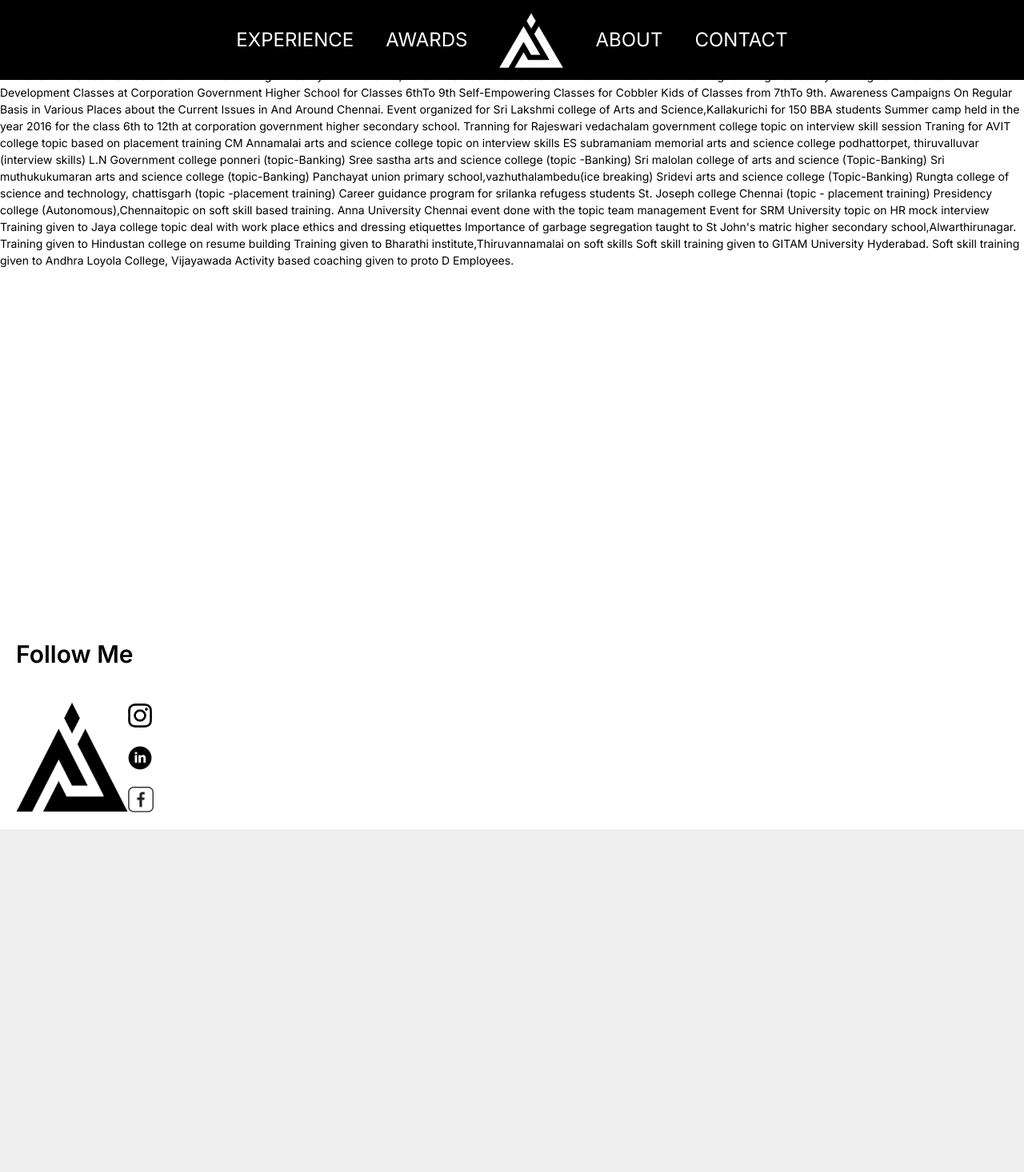
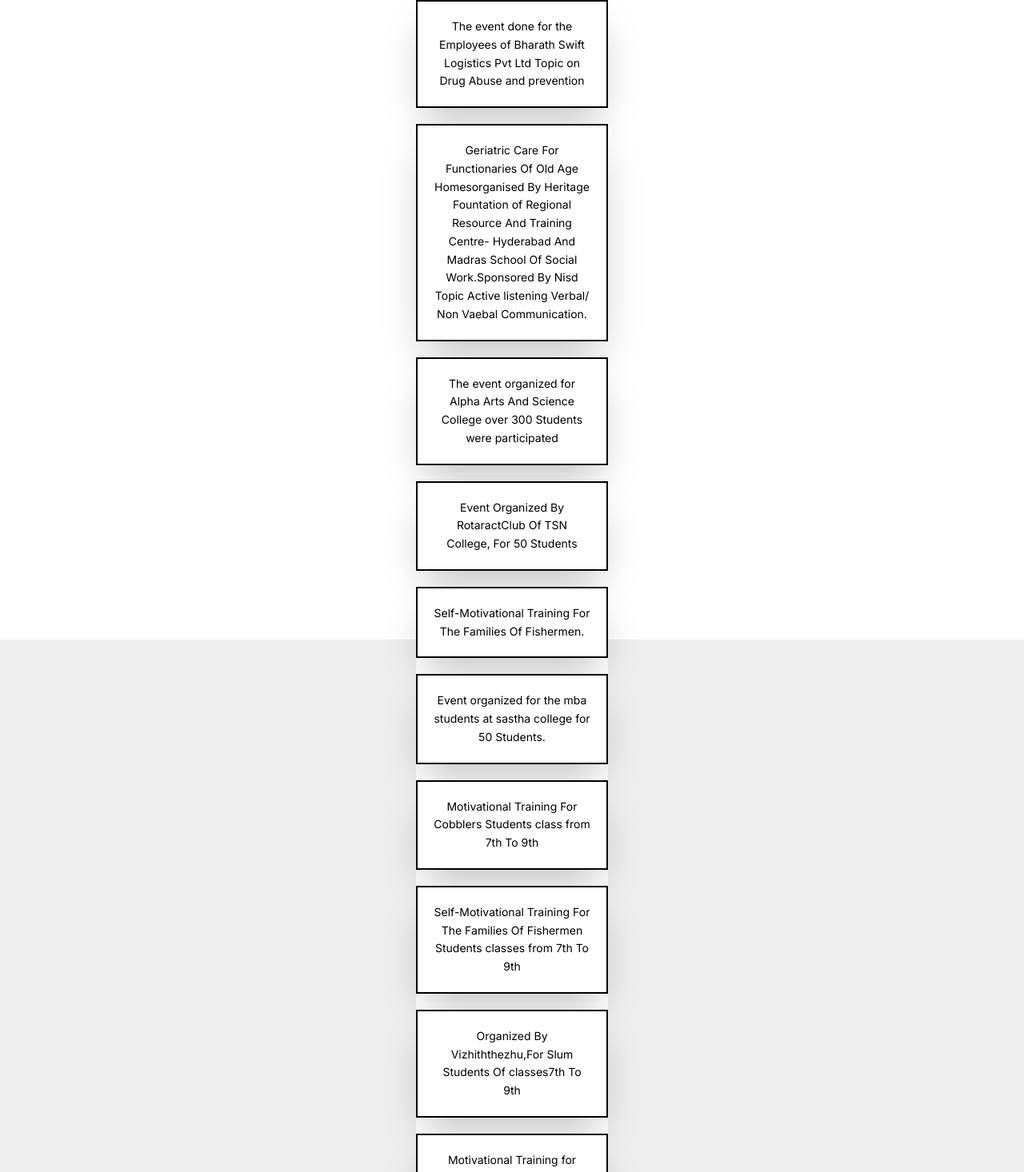
Before and after one commit to santhosh2852/ajaypradeep-portfolio, a Next.js app: page /ExperiencePage in a window 1280 px wide. Shown: the top 1466 px of the page at 80% size. Before the commit the page ends 1037 px from the top, so only its background shows below. Built offline with nearby package versions, Linux system fonts and the light colour scheme.

Commit message:
removed FollowMe.jsx

```diff
--- a/app/AboutUs/page.jsx
+++ b/app/AboutUs/page.jsx
@@ -9,14 +9,13 @@
 import { Pagination, Navigation } from 'swiper/modules';
 import CountUp from 'react-countup';
 import NavBar from '../NavBar/page';
-import FollowMe from '@/components/FollowMe';
 const AboutUs = () => {
     const verticalVariants = {
         hidden: { opacity: 0, y: -50 }, // Initial state: hidden, moved up 50px
         visible: { opacity: 1, y: 0, transition: { duration: 1 } }, // Visible state: fully visible, at the original y position
       };
   return (
-    <div className='w-screen overflow-x-hidden select-none bg-cover bg-white'>
+    <div className='w-screen overflow-x-hidden select-none bg-cover bg-white pb-60'>
         <NavBar/>
     <div className=''>
         <div className='pt-10 mx-auto'><br/><br/><br/><br/><br/><br/>
@@ -92,7 +91,6 @@
             </Swiper>
             </motion.div>
     </div>
-    <FollowMe/>
     </div>
   )
 }
--- a/app/AboutUs/styles.css
+++ b/app/AboutUs/styles.css
@@ -8,7 +8,7 @@
   }
 
   body {
-    background: #eee;
+    /* background: #eee; */
     font-family: Helvetica Neue, Helvetica, Arial, sans-serif;
     font-size: 14px;
     color: #000;
--- a/app/AwardPage/page.jsx
+++ b/app/AwardPage/page.jsx
@@ -2,7 +2,6 @@
 import React from 'react'
 import { motion } from "framer-motion"
 import NavBar from '../NavBar/page'
-import FollowMe from '@/components/FollowMe'
 const AwardPage = () => {
   const verticalVariants = {
     hidden: { opacity: 0, y: -50 }, // Initial state: hidden, moved up 50px
@@ -71,7 +70,6 @@
           </div>
       </div>
     </motion.div>
-    <FollowMe/>
     </div>
   )
 }
--- a/app/ContactForm/page.jsx
+++ b/app/ContactForm/page.jsx
@@ -2,7 +2,6 @@
 import React, { useEffect, useRef } from 'react'
 import Image from 'next/image'
 import NavBar from '../NavBar/page'
-import FollowMe from '../../components/FollowMe'
 const ContactForm = () => {
   const input1Ref = useRef(null);
   const input2Ref = useRef(null);
@@ -20,9 +19,9 @@
   return (
     <div>
       <NavBar/>
-    <div className='bg-white overflow-x-hidden w-screen bg-cover h-[100vh] mx-auto my-auto'>
-      <div className='md:shadow-2xl md:shadow-black relative md:top-44 top-0 md:border-black bg-white md:w-[50%] mx-auto my-auto rounded-xl p-5'>{/*This is for box shadow*/}
-        <Image src='/Black_Logo.png' className='ml-auto mr-auto flex pt-[150px]'
+      <div className='bg-white overflow-x-hidden w-screen bg-cover h-[100vh] mx-auto my-auto md:pb-48'>
+        <div className='md:shadow-2xl md:shadow-black relative md:top-36 md:pb-4 top-0 md:border-black bg-white md:w-[50%] mx-auto my-auto rounded-xl p-5'>{/*This is for box shadow*/}
+          <Image src='/Black_Logo.png' className='ml-auto mr-auto flex pt-[150px] md:pt-0'
           width={100}
           height={100}
           alt='Logo'
@@ -32,10 +31,9 @@
           <input required type='email' ref={input2Ref} placeholder='Enter Your Email Address' className='border-[#86868b] border-2 md:w-[300px] w-[300px] rounded text-black h-10 text-center' onKeyDown={(e) => handleKeyPress(e, input3Ref)}/><br/><br/>
           <textarea required type='text' ref={input3Ref} className='border-[#86868b] border-2 resize-none md:w-[300px] w-[300px] h-[15rem] text-center text-black rounded' placeholder='Message' onKeyDown={(e) => handleKeyPress(e, submitbutton)}></textarea><br/><br/>
           <button type='submit' ref={submitbutton} className='bg-black text-white w-[150px] rounded h-10'>Submit</button><br/>
-      </div></div>
           </div>
-
-      <FollowMe/>
+        </div>
+      </div>
     </div>
   )
 }
--- a/app/ExperiencePage/page.jsx
+++ b/app/ExperiencePage/page.jsx
@@ -7,7 +7,6 @@
 import NavBar from '../NavBar/page';
 import 'swiper/css';
 import 'swiper/css/pagination';
-import FollowMe from '@/components/FollowMe';
 import './styles1.css';
 
 // import required modules
@@ -15,54 +14,51 @@
 const ExperiencePage = () => {
   return (
     <div>
-      <NavBar/>
+      {/* <NavBar/> */}
 
     <div className='w-screen bg-white bg-cover h-[100vh]'>
-
-      <p>
-
-      The event done for the Employees of Bharath Swift Logistics Pvt Ltd Topic on Drug Abuse and prevention
-Geriatric Care For Functionaries Of Old Age Homesorganised By Heritage Fountation of Regional Resource And Training Centre- Hyderabad And Madras School Of Social Work. Sponsored By Nisd Topic Active listening Verbal/ Non Vaebal Communication.
-The event organized for Alpha Arts And Science College over 300 Students were participated
-Event Organized By RotaractClub Of TSN College, For 50 Students
-Self-Motivational Training For The Families Of Fishermen.
-Event organized for the mba students at sastha college for 50 Students.
-Motivational Training For Cobblers Students class from  7th To 9th
-Self-Motivational Training For The Families Of Fishermen Students classes from 7th To 9th
-Organized By Vizhiththezhu,For Slum Students Of classes7th To 9th
-Motivational Training for Drug Addicts by Turning Point Foundation
-PD Development Classes at Corporation Government Higher School for Classes
-6thTo 9th
-Self-Empowering Classes for Cobbler Kids of Classes from 7thTo 9th.
-Awareness Campaigns On Regular Basis in Various Places about the Current Issues in And Around Chennai.
-Event organized for Sri Lakshmi college of Arts and Science,Kallakurichi for 150 BBA students
-Summer camp held in the year 2016 for the class 6th to 12th at corporation government higher secondary school.
- Tranning for Rajeswari vedachalam government college topic on interview skill session
-Traning for AVIT college topic based on  placement training
-CM Annamalai arts and science college topic on interview skills
-ES subramaniam memorial arts and science college podhattorpet, thiruvalluvar (interview skills)
-L.N Government college ponneri (topic-Banking)
-Sree sastha arts and science college (topic -Banking)
-Sri malolan college of arts and science (Topic-Banking)
-Sri muthukukumaran arts and science college (topic-Banking)
-Panchayat union primary school,vazhuthalambedu(ice breaking)
-Sridevi arts and science college (Topic-Banking)
-Rungta college of science and technology, chattisgarh (topic -placement training)
-Career guidance program for srilanka refugess students
-St. Joseph college Chennai (topic - placement training)
-Presidency college (Autonomous),Chennaitopic on soft skill based training.
-Anna University Chennai event done with the topic team management
-Event for SRM University topic on HR mock interview
-Training given to Jaya college topic deal with work place ethics and dressing etiquettes
-Importance of garbage segregation taught to St John's matric higher secondary school,Alwarthirunagar.
-Training given to Hindustan college on resume building
- Training given to Bharathi institute,Thiruvannamalai on soft skills
-Soft skill training given to GITAM University Hyderabad.
-Soft skill training given to Andhra Loyola College, Vijayawada
-Activity based coaching given to proto D Employees.
-      </p>
+        {/* <div className='border-6 border-solid border-black h-[100vh]'></div> */}
+          <div className='grid grid-cols-1 gap-y-5 leading-relaxed bg-white text-center w-60 justify-center items-center mx-auto select-none'>
+            <p className='border-2 border-black bg-white shadow-2xl p-5'>The event done for the Employees of Bharath Swift Logistics Pvt Ltd Topic on Drug Abuse and prevention</p>
+            <p className='border-2 border-black bg-white shadow-2xl p-5'>Geriatric Care For Functionaries Of Old Age Homesorganised By Heritage Fountation of Regional Resource And Training Centre- Hyderabad And Madras School Of Social Work.Sponsored By Nisd Topic Active listening Verbal/ Non Vaebal Communication.</p>
+            <p className='border-2 border-black bg-white shadow-2xl p-5'>The event organized for Alpha Arts And Science College over 300 Students were participated</p>
+            <p className='border-2 border-black bg-white shadow-2xl p-5'>Event Organized By RotaractClub Of TSN College, For 50 Students </p>
+            <p className='border-2 border-black bg-white shadow-2xl p-5'>Self-Motivational Training For The Families Of Fishermen.</p>
+            <p className='border-2 border-black bg-white shadow-2xl p-5'>Event organized for the mba students at sastha college for 50 Students.</p>
+            <p className='border-2 border-black bg-white shadow-2xl p-5'>Motivational Training For Cobblers Students class from  7th To 9th</p>
+            <p className='border-2 border-black bg-white shadow-2xl p-5'>Self-Motivational Training For The Families Of Fishermen Students classes from 7th To 9th</p>
+            <p className='border-2 border-black bg-white shadow-2xl p-5'>Organized By Vizhiththezhu,For Slum Students Of classes7th To 9th</p>
+            <p className='border-2 border-black bg-white shadow-2xl p-5'>Motivational Training for Drug Addicts by Turning Point Foundation</p>
+            <p className='border-2 border-black bg-white shadow-2xl p-5'>PD Development Classes at Corporation Government Higher School for Classes 6thTo 9th</p>
+            <p className='border-2 border-black bg-white shadow-2xl p-5'>Self-Empowering Classes for Cobbler Kids of Classes from 7thTo 9th.</p>
+            <p className='border-2 border-black bg-white shadow-2xl p-5'>Awareness Campaigns On Regular Basis in Various Places about the Current Issues in And Around Chennai.</p>
+            <p className='border-2 border-black bg-white shadow-2xl p-5'>Event organized for Sri Lakshmi college of Arts and Science,Kallakurichi for 150 BBA students </p>
+            <p className='border-2 border-black bg-white shadow-2xl p-5'>Summer camp held in the year 2016 for the class 6th to 12th at corporation government higher secondary school.</p>
+            <p className='border-2 border-black bg-white shadow-2xl p-5'>Tranning for Rajeswari vedachalam government college topic on interview skill session</p>
+            <p className='border-2 border-black bg-white shadow-2xl p-5'>Traning for AVIT college topic based on  placement training</p>
+            <p className='border-2 border-black bg-white shadow-2xl p-5'>CM Annamalai arts and science college topic on interview skills</p>
+            <p className='border-2 border-black bg-white shadow-2xl p-5'>ES subramaniam memorial arts and science college podhattorpet, thiruvalluvar (interview skills)</p>
+            <p className='border-2 border-black bg-white shadow-2xl p-5'>L.N Government college ponneri (topic-Banking)</p>
+            <p className='border-2 border-black bg-white shadow-2xl p-5'>Sree sastha arts and science college (topic -Banking)</p>
+            <p className='border-2 border-black bg-white shadow-2xl p-5'>Sri malolan college of arts and science (Topic-Banking)</p>
+            <p className='border-2 border-black bg-white shadow-2xl p-5'>Sri muthukukumaran arts and science college (topic-Banking)</p>
+            <p className='border-2 border-black bg-white shadow-2xl p-5'>Panchayat union primary school,vazhuthalambedu(ice breaking)</p>
+            <p className='border-2 border-black bg-white shadow-2xl p-5'>Sridevi arts and science college (Topic-Banking)</p>
+            <p className='border-2 border-black bg-white shadow-2xl p-5'>Rungta college of science and technology, chattisgarh (topic -placement training)</p>
+            <p className='border-2 border-black bg-white shadow-2xl p-5'>Career guidance program for srilanka refugess students</p>
+            <p className='border-2 border-black bg-white shadow-2xl p-5'>St. Joseph college Chennai (topic - placement training)</p>
+            <p className='border-2 border-black bg-white shadow-2xl p-5'>Presidency college (Autonomous),Chennaitopic on soft skill based training.</p>
+            <p className='border-2 border-black bg-white shadow-2xl p-5'>Anna University Chennai event done with the topic team management</p>
+            <p className='border-2 border-black bg-white shadow-2xl p-5'>Event for SRM University topic on HR mock interview</p>
+            <p className='border-2 border-black bg-white shadow-2xl p-5'>Training given to Jaya college topic deal with work place ethics and dressing etiquettes</p>
+            <p className='border-2 border-black bg-white shadow-2xl p-5'>Importance of garbage segregation taught to St John's matric higher secondary school,Alwarthirunagar.</p>
+            <p className='border-2 border-black bg-white shadow-2xl p-5'>Training given to Hindustan college on resume building</p>
+            <p className='border-2 border-black bg-white shadow-2xl p-5'>Training given to Bharathi institute,Thiruvannamalai on soft skills</p>
+            <p className='border-2 border-black bg-white shadow-2xl p-5'>Soft skill training given to GITAM University Hyderabad.</p>
+            <p className='border-2 border-black bg-white shadow-2xl p-5'>Soft skill training given to Andhra Loyola College, Vijayawada</p>
+            <p className='border-2 border-black bg-white shadow-2xl p-5'>Activity based coaching given to proto D Employees.</p>
+        </div><br/><br/>
     </div>
-    <FollowMe/>
     </div>
   )
 }
--- a/app/HomePage/page.jsx
+++ b/app/HomePage/page.jsx
@@ -1,11 +1,10 @@
 'use client'
 import React from 'react'
-import ResumeButton from '../../components/ResumeButton'
+import ResumeButton from '../ResumeButton/page'
 import Image from 'next/image'
 import PictureOnTraining from '../../components/PictureOnTraining'
 import { motion } from "framer-motion"
 import NavBar from '../NavBar/page'
-import FollowMe from '@/components/FollowMe'
 const HomePage = () => {
   const verticalVariants = {
     hidden: { opacity: 0, y: -50 }, // Initial state: hidden, moved up 50px
@@ -41,7 +40,6 @@
         <PictureOnTraining/><br/>
       </div>
       </motion.div>
-      <FollowMe/>
     </div>
   )
 }
--- a/app/NavBar/page.jsx
+++ b/app/NavBar/page.jsx
@@ -13,7 +13,7 @@
         <nav className='z-10 fixed flex justify-center items-center text-white bg-black w-screen h-[100px] md:text-2xl md:gap-10 text-center select-none mx-auto text-xs gap-3 px-10'>
             <p><Link href="/ExperiencePage">EXPERIENCE</Link></p>
             <p><Link href="/AwardPage">AWARDS</Link></p>
-            <p><Link href="/HomePage">
+            <p><Link href="/">
             <Image src='/white_logo.png' className=''
             draggable='false'
             width={80}
--- a/components/ResumeButton.jsx
+++ b/app/ResumeButton/page.jsx
@@ -1,10 +1,12 @@
 'use client'
 import React from 'react'
-
+// import ResumePDF from '@/public/AjayPradeep_Resume'
 const ResumeButton = () => {
   return (
     <div className='item-center justify-center text-center pt-10 select-none'>
+      {/* <Link href='/ResumePDF'> */}
         <button className='bg-green-400 w-[220px] h-[45px] rounded-3xl border-green-400 '>Download Mine Resume</button>
+      {/* </Link> */}
     </div>
   )
 }
--- a/app/page.js
+++ b/app/page.js
@@ -6,7 +6,7 @@
 import HomePage from '@/app/HomePage/page'
 import ExperiencePage from '@/app/ExperiencePage/page'
 import ContactForm from '@/app/ContactForm/page'
-import FollowMe from '@/components/FollowMe'
+import FollowMe from '@/app/FollowMe/page'
 import AwardPage from '@/app/AwardPage/page'
 import AboutUs from '@/app/AboutUs/page'
 export default function Home() {
--- a/components/FollowMe.jsx
+++ /dev/null
@@ -1,50 +0,0 @@
-'use client'
-import React from 'react'
-import Image from 'next/image'
-const FollowMe = () => {
-  return (
-    <div className='bg-white w-screen bg-cover'>
-    <h1 className='md:text-3xl text-black font-semibold pl-5 select-none text-2xl'>Follow Me</h1><br/>
-    <Image src='/Black_Logo.png' className='block md:hidden pl-5 ml-auto mr-auto' draggable='false'
-          width={60}
-          height={50}
-      /><br/>
-    <div className='flex select-none'>
-        <Image src='/Black_Logo.png' className='hidden md:block pl-5 items-start justify-end' draggable='false'
-          width={160}
-          height={10}
-        />
-        <div className='hidden md:block list-none pr-10 cursor-pointer items-end justify-end w-screen'>
-          <a href='https://instagram.com/rtrajaypradeepaj?igshid=znhp2yq09ede' target='_blank'><Image draggable='false' src='/instagram.png'
-            width={30}
-            height={30}
-          /></a><br/>
-          <a href='https://www.linkedin.com/in/ajaypradeep-kk-49552b27' target='_blank'><Image draggable='false' src='/linkedin.png'
-            width={30}
-            height={30}
-          /></a><br/>
-          <a href='https://www.facebook.com/ajaypradeep.kk' target='_blank'><Image draggable='false' src='/facebook.png'
-            width={32}
-            height={32}
-          /></a>
-        </div>
-    </div>
-    <br/><div className='flex gap-5 md:hidden list-none pr-10 cursor-pointer ml-auto mr-auto justify-center items-center'>
-          <a href='https://instagram.com/rtrajaypradeepaj?igshid=znhp2yq09ede' target='_blank'><Image draggable='false' src='/instagram.png'
-            width={30}
-            height={30}
-          /></a><br/>
-          <a href='https://www.linkedin.com/in/ajaypradeep-kk-49552b27' target='_blank'><Image draggable='false' src='/linkedin.png'
-            width={30}
-            height={30}
-          /></a><br/>
-          <a href='https://www.facebook.com/ajaypradeep.kk' target='_blank'><Image draggable='false' src='/facebook.png'
-            width={32}
-            height={32}
-          /></a><br/><br/>
-        </div>
-    </div>
-  )
-}
-
-export default FollowMe
```
Also changed, not shown: package.json (+4 -3 lines), 2 other files (tests, documents, lock files or other folders). Lines whose indentation alone changed are shown as unchanged.
